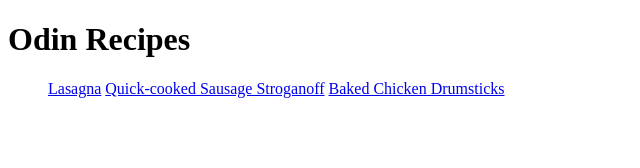
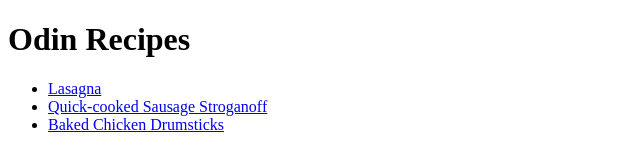
Before and after one commit to Chukklez/odin-recipe, a plain HTML site: page index.html in a window 1280 px wide. Shown: the whole page, without its empty margins (0-640 px from the left). Drawn offline with Linux system fonts and the light colour scheme.

Commit message:
fixed the <ul> in index.html by adding <li> so that it shows up as a list, added information to the readme.md file

```diff
--- a/index.html
+++ b/index.html
@@ -11,9 +11,9 @@
 <body>
     <h1>Odin Recipes</h1>
     <ul>
-        <a href="/recipes/lasagna.html">Lasagna</a>
-        <a href="/recipes/stroganoff.html">Quick-cooked Sausage Stroganoff</a>
-        <a href="/recipes/drumsticks.html">Baked Chicken Drumsticks</a>
+        <li><a href="/recipes/lasagna.html">Lasagna</a></li>
+        <li><a href="/recipes/stroganoff.html">Quick-cooked Sausage Stroganoff</a></li>
+        <li><a href="/recipes/drumsticks.html">Baked Chicken Drumsticks</a></li>
     </ul>
 </body>
 
```
Also changed, not shown: 1 other file.
